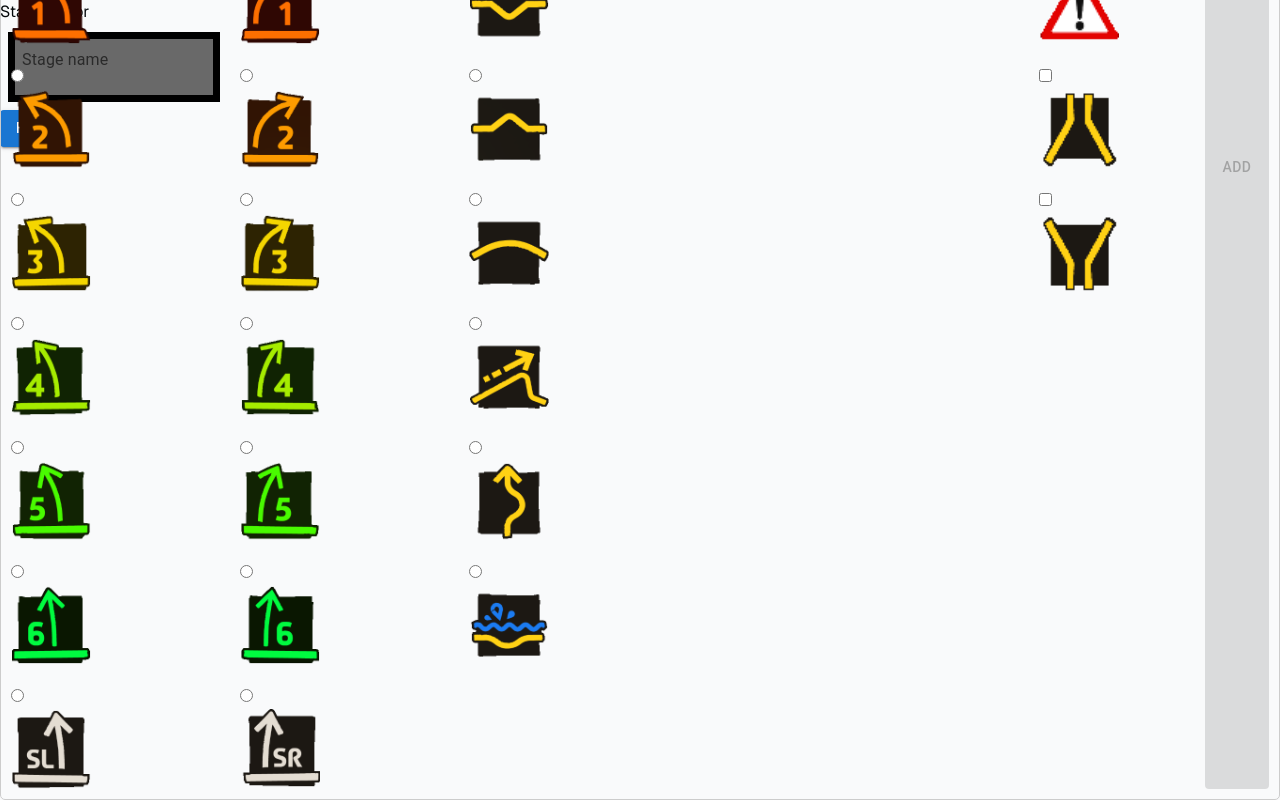
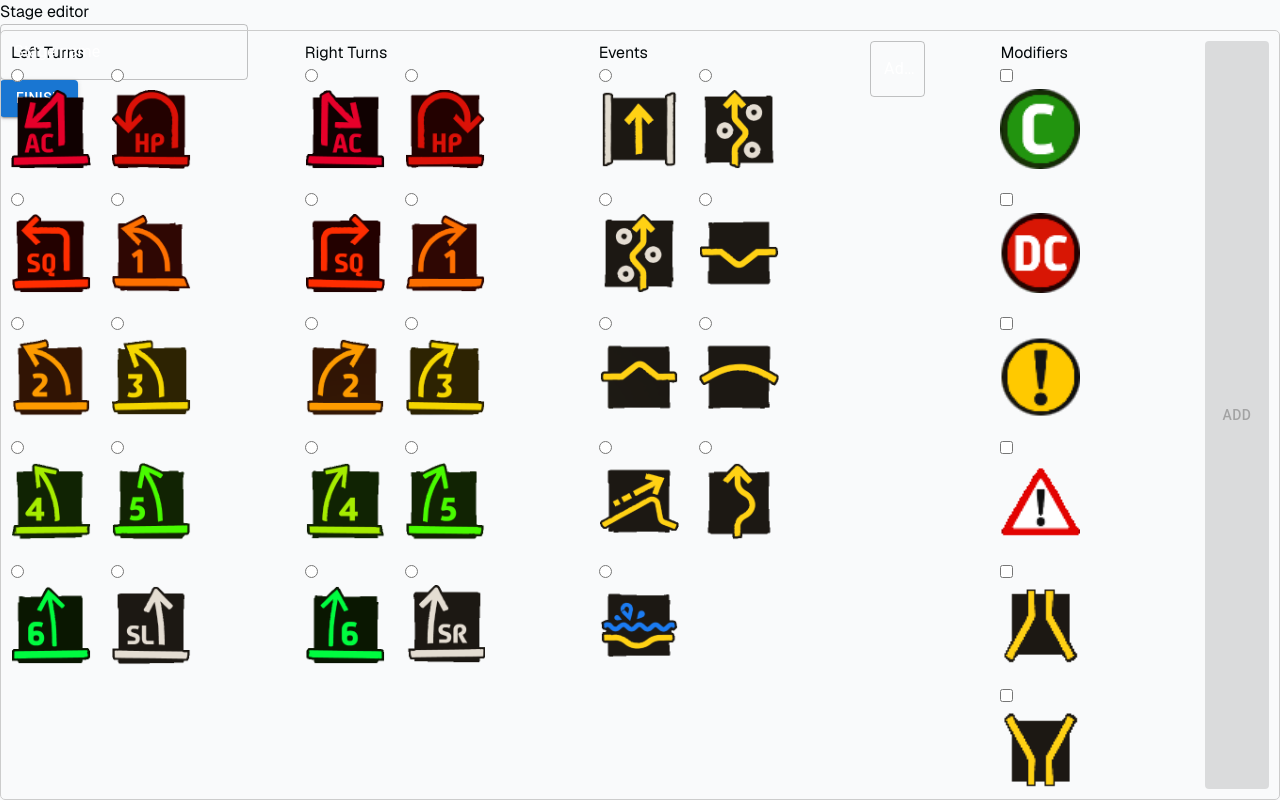
Before and after one commit to rakenduste-programmeerimine-2023/pacenote-master, a Next.js app: page /stage-editor in a window 1280 px wide. Built offline with nearby package versions, Linux system fonts and the light colour scheme.

Commit message:
fix: text field work

```diff
--- a/app/stage-editor/page.tsx
+++ b/app/stage-editor/page.tsx
@@ -71,7 +71,8 @@ const StageEditor: React.FC<StageEditorProps> = props => {
         <div style={{ width: '100%' }}>
             <h1>Stage editor</h1>
             <TextField id="outlined-basic" label="Stage name" variant="outlined"
-            sx={{ m: 1, width: '20ch' ,'& input': { background: '#696969', border: '7px solid'},}}
+            InputLabelProps={{  style: {color: 'white'}, }}
+            inputProps={{ style: { color: 'white' } }}
             type="text"
             value={stageName ?? ''}
             onChange={(e) => setStageName(e.target.value)}
--- a/components/StageEditor/NewPacenoteForm.tsx
+++ b/components/StageEditor/NewPacenoteForm.tsx
@@ -2,7 +2,7 @@
 import React, { useState } from 'react';
 import '@/styles/NewPacenoteForm.css';
 import Button from '@mui/material/Button'
-import Box from '@mui/material/Box';
+import InputLabel from '@mui/material/InputLabel'
 import TextField from '@mui/material/TextField';
 
 interface NewPacenoteFormProps {
@@ -94,9 +94,12 @@ const NewPacenoteForm: React.FC<NewPacenoteFormProps> = ({ onSubmit }) => {
               </div>
             </div>
             {/* notes */}
-            <label><TextField id="outlined-basic" label="Additional notes" color='primary' variant='outlined' type="text" name="notes"  value={formData.notes} onChange={(e) => setFormData({ ...formData, notes: e.target.value })}
-            sx={{ m: 1, width: '25ch' ,'& input': { background: '#696969', border: '7px solid',},}}
-            /></label>
+            <label>
+              <TextField id="outlined-basic" label="Additional notes" variant='outlined' type="text" name="notes"  value={formData.notes} onChange={(e) => setFormData({ ...formData, notes: e.target.value })}
+              InputLabelProps={{  style: {color: 'white'}, }}
+              inputProps={{ style: { color: 'white' } }}
+              />
+            </label>
 
             {/* Modifiers */}
             <div className="icon-section">
```
Also changed, not shown: styles/NewPacenoteForm.css (line endings or trailing spaces).
